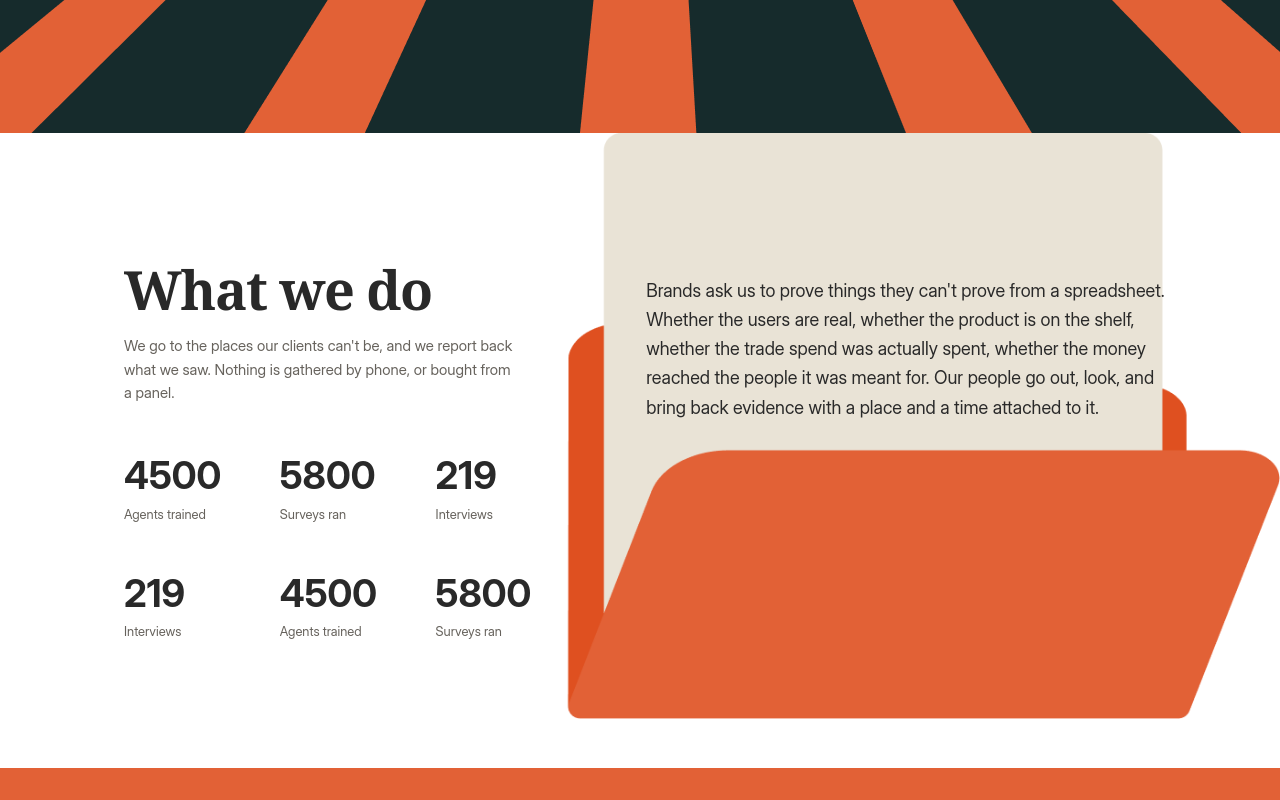
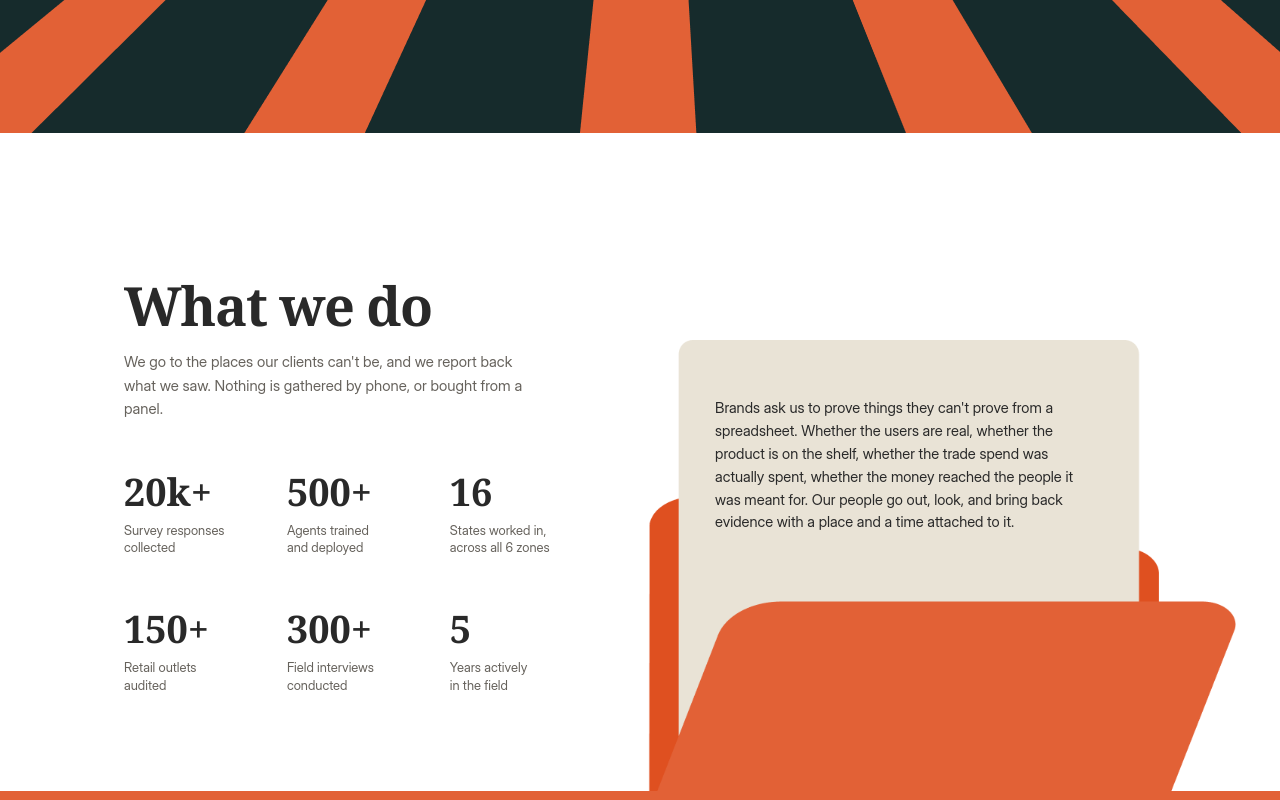
Before and after one commit to Malokunlabs/eri, a Next.js app: page /about in a window 1280 px wide. Shown: the part 580-1380 px from the top of the page. Built offline with nearby package versions, Linux system fonts and the light colour scheme.

Commit message:
refactor: update About page statistics, visual layout, and folder section component structure

```diff
--- a/src/components/about/about-page-content.tsx
+++ b/src/components/about/about-page-content.tsx
@@ -4,17 +4,17 @@ import { SiteHeader } from "@/components/layout/site-header";
 import { Container } from "@/components/ui/container";
 
 const stats = [
-  { value: "4500", label: "Agents trained" },
-  { value: "5800", label: "Surveys ran" },
-  { value: "219", label: "Interviews" },
-  { value: "219", label: "Interviews" },
-  { value: "4500", label: "Agents trained" },
-  { value: "5800", label: "Surveys ran" },
+  { value: "20k+", label: "Survey responses\ncollected" },
+  { value: "500+", label: "Agents trained\nand deployed" },
+  { value: "16", label: "States worked in,\nacross all 6 zones" },
+  { value: "150+", label: "Retail outlets\naudited" },
+  { value: "300+", label: "Field interviews\nconducted" },
+  { value: "5", label: "Years actively\nin the field" },
 ] as const;
 
 export function AboutPageContent() {
   return (
-    <div className="bg-eri-white">
+    <div className="bg-eri-white overflow-x-hidden">
       {/* Section 1: Hero Section */}
       <section className="relative w-full overflow-hidden bg-eri-coral text-eri-white">
         {/* Navbar */}
@@ -25,10 +25,10 @@ export function AboutPageContent() {
           <Container size="insights">
             <div className="grid items-center gap-10 lg:grid-cols-[1fr_auto] lg:gap-16">
               <div>
-                <h1 className="font-display text-[44px] font-semibold leading-[1.04] tracking-[-0.025em] text-white sm:text-[56px] lg:text-[64px]">
+                <h1 className="font-display text-[44px] font-semibold leading-[1.04] tracking-tight text-white sm:text-[56px] lg:text-[64px]">
                   About Us
                 </h1>
-                <p className="mt-5 max-w-[420px] text-[15px] leading-[1.55] text-white/95 sm:text-[16px]">
+                <p className="mt-5 max-w-105 text-[15px] leading-[1.55] text-white/95 sm:text-[16px]">
                   Eri exists because the most important things about a market in
                   Nigeria are not written down anywhere, and someone has to go
                   and see them.
@@ -41,7 +41,7 @@ export function AboutPageContent() {
                   alt=""
                   width={274}
                   height={157}
-                  className="h-auto w-[240px] sm:w-[274px]"
+                  className="h-auto w-60 sm:w-68.5"
                 />
               </div>
             </div>
@@ -63,44 +63,19 @@ export function AboutPageContent() {
       {/* Section 2: What We Do */}
       <section
         aria-labelledby="what-we-do-heading"
-        className="relative py-16 sm:py-24 lg:py-32"
+        className="relative overflow-hidden pt-20 pb-16 sm:pt-28 sm:pb-20 lg:pt-36 lg:pb-0"
       >
-        {/* Folder image — absolute to section, bleeds right edge + bottom into founders */}
-        <div className="absolute inset-y-0 right-0 w-[56%]">
-          {/* Container taller than the section so orange body flows into next section */}
-          <div className="relative h-[170%]">
-            <Image
-              src="/images/about/folder.png"
-              alt=""
-              fill
-              sizes="56vw"
-              className="pointer-events-none object-contain object-right-top"
-            />
-            {/* Text overlay on the beige paper — top portion of the folder image */}
-            <div className="absolute inset-x-[6%] top-[2%] flex h-[36%] items-center px-6 sm:px-8 lg:px-10">
-              <p className="font-sans text-[14px] font-normal leading-relaxed text-eri-dark sm:text-[16px] lg:text-[18px]">
-                Brands ask us to prove things they can&apos;t prove from a
-                spreadsheet. Whether the users are real, whether the product
-                is on the shelf, whether the trade spend was actually spent,
-                whether the money reached the people it was meant for. Our
-                people go out, look, and bring back evidence with a place and
-                a time attached to it.
-              </p>
-            </div>
-          </div>
-        </div>
-
         <Container size="insights">
-          {/* Only left column is in normal flow; right side is occupied by the absolute folder */}
-          <div className="grid lg:grid-cols-[1fr_1.1fr]">
-            <div className="flex flex-col justify-center lg:pr-16">
+          <div className="grid items-center gap-12 lg:grid-cols-[minmax(0,1fr)_minmax(0,1.1fr)] lg:gap-14">
+            {/* Left Column: Heading, intro, and stats grid */}
+            <div className="flex flex-col justify-center lg:pb-24 lg:pr-4">
               <h2
                 id="what-we-do-heading"
                 className="font-display text-[38px] font-semibold leading-[1.06] tracking-[-0.025em] text-eri-dark sm:text-[48px] lg:text-[54px]"
               >
                 What we do
               </h2>
-              <p className="mt-4 max-w-[390px] text-[14px] leading-[1.55] text-eri-grey-11 sm:text-[15px]">
+              <p className="mt-4 max-w-100 text-[14px] leading-[1.55] text-eri-grey-11 sm:text-[15px]">
                 We go to the places our clients can&apos;t be, and we report
                 back what we saw. Nothing is gathered by phone, or bought from a
                 panel.
@@ -110,18 +85,55 @@ export function AboutPageContent() {
               <div className="mt-12 grid grid-cols-3 gap-x-6 gap-y-10 sm:gap-x-10 sm:gap-y-12">
                 {stats.map((stat, idx) => (
                   <div key={idx}>
-                    <p className="font-sans text-[28px] font-bold leading-tight text-eri-dark sm:text-[34px] lg:text-[38px]">
+                    <p className="font-display text-[28px] font-bold leading-tight text-eri-dark sm:text-[34px] lg:text-[38px]">
                       {stat.value}
                     </p>
-                    <p className="mt-1.5 text-[12px] leading-tight text-eri-grey-11 sm:text-[13px]">
+                    <p className="mt-1.5 whitespace-pre-line text-[12px] leading-snug text-eri-grey-11 sm:text-[13px]">
                       {stat.label}
                     </p>
                   </div>
                 ))}
               </div>
             </div>
-            {/* Right column is empty — visually occupied by the absolute folder above */}
-            <div aria-hidden="true" />
+
+            {/* Right Column: Folder with document text overlay */}
+            <div className="relative flex justify-end lg:-mr-12 xl:-mr-20 lg:translate-y-8 xl:translate-y-12">
+              <div className="relative aspect-783/640 w-full max-w-140 lg:max-w-165">
+                <Image
+                  src="/images/about/folder.png"
+                  alt=""
+                  fill
+                  sizes="(max-width: 1023px) 100vw, 660px"
+                  className="pointer-events-none object-contain object-bottom"
+                  priority
+                />
+
+                {/* Text overlay — mathematically locked to the beige paper inside folder.png
+                    Paper is from 5.75% to 83.52% horizontally, and visible before the flap from 0% to 50% vertically */}
+                <div
+                  className="absolute flex flex-col justify-center overflow-hidden"
+                  style={{
+                    left: "8%",
+                    width: "72%",
+                    top: "4%",
+                    height: "44%",
+                    padding: "clamp(10px, 1.8vw, 24px)",
+                  }}
+                >
+                  <p
+                    className="font-sans font-normal leading-[1.55] text-eri-dark"
+                    style={{ fontSize: "clamp(12px, 1.15vw, 16px)" }}
+                  >
+                    Brands ask us to prove things they can&apos;t prove from a
+                    spreadsheet. Whether the users are real, whether the product
+                    is on the shelf, whether the trade spend was actually spent,
+                    whether the money reached the people it was meant for. Our
+                    people go out, look, and bring back evidence with a place and
+                    a time attached to it.
+                  </p>
+                </div>
+              </div>
+            </div>
           </div>
         </Container>
       </section>
```
